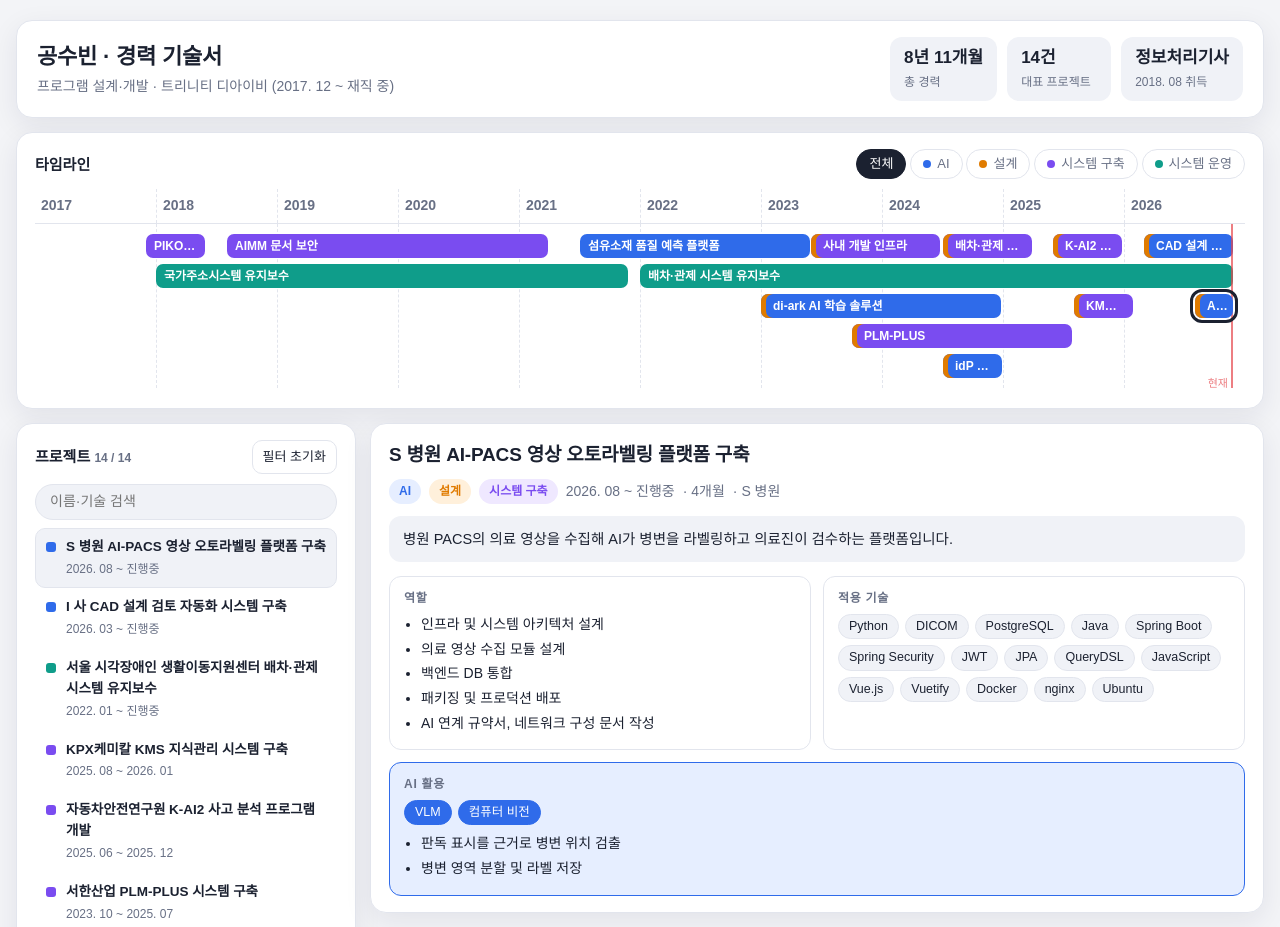
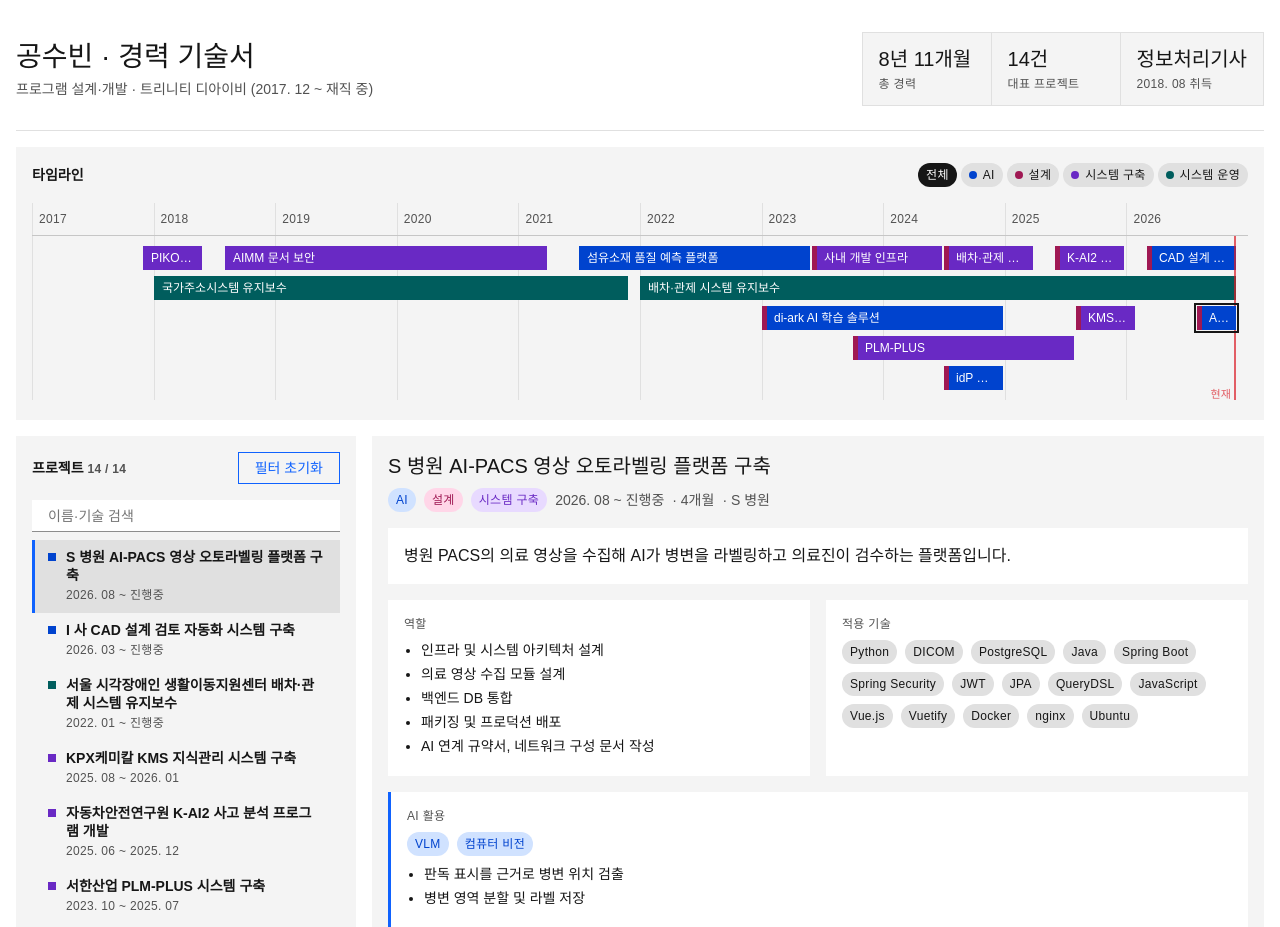
Before and after one commit to sbkong/career, a plain HTML site: page index.html in a window 1280 px wide. Shown: the top 927 px of the page. Drawn offline with Linux system fonts and the light colour scheme; a web font is replaced by a local one.

Commit message:
Apply IBM Carbon based design
Co-Authored-By: Claude Fable 5.2 <noreply@anthropic.com>

```diff
--- a/index.html
+++ b/index.html
@@ -1,10 +1,13 @@
 <!doctype html>
-<html lang="ko">
+<html lang="ko" data-design="a">
 <head>
 <meta charset="utf-8">
 <meta name="viewport" content="width=device-width, initial-scale=1">
 <meta name="robots" content="noindex, nofollow">
 <title>경력 기술서 - 공수빈</title>
+<link rel="preconnect" href="https://fonts.googleapis.com">
+<link rel="preconnect" href="https://fonts.gstatic.com" crossorigin>
+<link href="https://fonts.googleapis.com/css2?family=IBM+Plex+Sans+KR:wght@300;400;500;600&display=swap" rel="stylesheet">
 <style>
   :root {
     --bg: #f3f4f7; --panel: #ffffff; --text: #1b2130; --muted: #687085;
@@ -12,22 +15,6 @@
     --ai: #2f6bea; --design: #e07b00; --build: #7a4cf0; --ops: #0f9d8a;
     --ai-soft: #e6eeff; --design-soft: #fff0db; --build-soft: #efe8ff; --ops-soft: #dff5f1;
     --accent: #2f6bea; --shadow: 0 8px 28px rgba(20,30,60,.08);
-  }
-  @media (prefers-color-scheme: dark) {
-    :root:not([data-theme="light"]) {
-      --bg: #10131a; --panel: #1a1f2c; --text: #e7eaf2; --muted: #98a1b7;
-      --line: #2a3144; --soft: #222838;
-      --ai: #6f9bff; --design: #ffb454; --build: #a88bff; --ops: #3fcdb8;
-      --ai-soft: #1d2a4a; --design-soft: #3d2c12; --build-soft: #2a2350; --ops-soft: #143a36;
-      --accent: #6f9bff; --shadow: 0 8px 28px rgba(0,0,0,.35);
-    }
-  }
-  :root[data-theme="dark"] {
-    --bg: #10131a; --panel: #1a1f2c; --text: #e7eaf2; --muted: #98a1b7;
-    --line: #2a3144; --soft: #222838;
-    --ai: #6f9bff; --design: #ffb454; --build: #a88bff; --ops: #3fcdb8;
-    --ai-soft: #1d2a4a; --design-soft: #3d2c12; --build-soft: #2a2350; --ops-soft: #143a36;
-    --accent: #6f9bff; --shadow: 0 8px 28px rgba(0,0,0,.35);
   }
   * { box-sizing: border-box; }
   body {
@@ -72,8 +59,6 @@
   }
   .chip i { width: 8px; height: 8px; border-radius: 50%; display: inline-block; }
   .chip.on { color: #fff; background: var(--text); border-color: var(--text); }
-  :root[data-theme="dark"] .chip.on { color: #10131a; }
-  @media (prefers-color-scheme: dark) { :root:not([data-theme="light"]) .chip.on { color: #10131a; } }
   .chip[disabled] { opacity: .45; cursor: default; }
   .search {
     border: 1px solid var(--line); background: var(--soft); color: var(--text);
@@ -205,6 +190,78 @@
     .p-item { break-inside: avoid; border-top: 1px solid #ccc; padding: 10px 0; }
     .p-item h3 { margin: 0 0 2px; font-size: 14px; }
   }
+
+  /* ---------- A: IBM Carbon Design System (white theme) ----------
+     출처: carbondesignsystem.com — color tokens, type sets, spacing, tag spec
+     text #161616 / #525252, background #fff, layer-01 #f4f4f4, border #e0e0e0 · #c6c6c6 · #8d8d8d,
+     interactive #0f62fe, 태그 16px radius · 24px · 12px, 간격 2·4·8·12·16·24·32, 그 밖의 모서리는 직각 */
+  html:root[data-design="a"] {
+    --bg: #ffffff; --panel: #f4f4f4; --text: #161616; --muted: #525252; --line: #c6c6c6; --soft: #ffffff;
+    --ai: #0043ce; --design: #9f1853; --build: #6929c4; --ops: #005d5d;
+    --ai-soft: #d0e2ff; --design-soft: #ffd6e8; --build-soft: #e8daff; --ops-soft: #9ef0f0;
+    --accent: #0f62fe; --shadow: none;
+  }
+  [data-design="a"] body { font-family: "IBM Plex Sans KR", "IBM Plex Sans", "Malgun Gothic", sans-serif; font-size: 14px; line-height: 20px; }
+  [data-design="a"] .wrap { padding: 32px 16px 64px; }
+  [data-design="a"] .top { background: none; border: 0; border-bottom: 1px solid #e0e0e0; border-radius: 0; box-shadow: none; padding: 0 0 24px; gap: 16px 32px; }
+  [data-design="a"] .who h1 { font-size: 28px; line-height: 36px; font-weight: 400; letter-spacing: 0; }
+  [data-design="a"] .who p { margin-top: 4px; }
+  [data-design="a"] .stats { gap: 1px; background: #e0e0e0; border: 1px solid #e0e0e0; }
+  [data-design="a"] .stat { background: #f4f4f4; border-radius: 0; padding: 12px 16px; min-width: 128px; }
+  [data-design="a"] .stat b { font-size: 20px; line-height: 28px; font-weight: 400; }
+  [data-design="a"] .stat span { font-size: 12px; line-height: 16px; letter-spacing: .32px; }
+  [data-design="a"] .panel { border: 0; border-radius: 0; box-shadow: none; padding: 16px; margin-top: 16px; }
+  [data-design="a"] .split { gap: 16px; margin-top: 16px; }
+  [data-design="a"] .split .panel { margin-top: 0; }
+  [data-design="a"] .panel-head { margin-bottom: 16px; }
+  [data-design="a"] .panel-head h2 { font-size: 14px; line-height: 18px; font-weight: 600; }
+  [data-design="a"] .hint { letter-spacing: .32px; }
+  [data-design="a"] .chip { border: 0; border-radius: 16px; background: #e0e0e0; color: #161616; height: 24px; padding: 0 8px; font-size: 12px; letter-spacing: .32px; }
+  [data-design="a"] .chip:hover { background: #d1d1d1; }
+  [data-design="a"] .chip.on { background: #161616; color: #fff; }
+  [data-design="a"] .search { border: 0; border-bottom: 1px solid #8d8d8d; border-radius: 0; background: #fff; height: 32px; padding: 0 16px; }
+  [data-design="a"] .search:focus { outline: 2px solid #0f62fe; outline-offset: -2px; }
+  [data-design="a"] .btn { border: 1px solid #0f62fe; color: #0f62fe; background: transparent; border-radius: 0; height: 32px; padding: 0 16px; font-size: 14px; }
+  [data-design="a"] .btn:hover { background: #0f62fe; color: #fff; }
+  [data-design="a"] .axis { border-bottom: 1px solid #c6c6c6; }
+  [data-design="a"] .axis button { font-weight: 400; font-size: 12px; letter-spacing: .32px; border-left: 1px solid #e0e0e0; }
+  [data-design="a"] .axis button.on { border-radius: 0; }
+  [data-design="a"] .gridlines span { border-left: 1px solid #e0e0e0; }
+  [data-design="a"] .bar { border-radius: 0; font-weight: 400; font-size: 12px; }
+  [data-design="a"] .bar:hover { transform: none; outline: 2px solid #0f62fe; outline-offset: 1px; }
+  [data-design="a"] .bar:not(.has-design):hover { box-shadow: none; }
+  [data-design="a"] .bar.sel { outline: 2px solid #161616; outline-offset: 1px; }
+  [data-design="a"] .now { background: #da1e28; }
+  [data-design="a"] .now::after { color: #da1e28; }
+  [data-design="a"] .tip { border-radius: 0; background: #161616; color: #fff; }
+  [data-design="a"] .item { border-radius: 0; border: 0; border-left: 3px solid transparent; padding: 8px 16px 8px 13px; }
+  [data-design="a"] .item:hover { background: rgba(141,141,141,.12); }
+  [data-design="a"] .item.sel { background: #e0e0e0; border-left-color: #0f62fe; }
+  [data-design="a"] .item i { border-radius: 0; width: 8px; height: 8px; margin-top: 5px; }
+  [data-design="a"] .item b { font-size: 14px; line-height: 18px; font-weight: 600; }
+  [data-design="a"] .item span { font-size: 12px; letter-spacing: .32px; }
+  [data-design="a"] .d-top h3 { font-size: 20px; line-height: 28px; font-weight: 400; letter-spacing: 0; }
+  [data-design="a"] .badge { border-radius: 16px; height: 24px; padding: 0 8px; font-size: 12px; font-weight: 400; letter-spacing: .32px; }
+  [data-design="a"] .d-meta { margin: 8px 0 16px; }
+  [data-design="a"] .d-desc { background: #fff; border-radius: 0; padding: 16px; font-size: 16px; line-height: 24px; margin-bottom: 16px; }
+  [data-design="a"] .cols { gap: 16px; }
+  [data-design="a"] .col { background: #fff; border: 0; border-radius: 0; padding: 16px; }
+  [data-design="a"] .col h4, [data-design="a"] .tech-group h4 { font-size: 12px; line-height: 16px; letter-spacing: .32px; font-weight: 400; color: #525252; margin-bottom: 8px; }
+  [data-design="a"] .col li { margin: 4px 0; }
+  [data-design="a"] .ai-col { background: #fff; border-left: 3px solid #0f62fe; }
+  [data-design="a"] .tags { gap: 8px; }
+  [data-design="a"] .tag { display: inline-flex; align-items: center; border: 0; border-radius: 16px; background: #e0e0e0; color: #161616; height: 24px; padding: 0 8px; font-size: 12px; letter-spacing: .32px; }
+  [data-design="a"] .tag:hover { background: #d1d1d1; color: #161616; }
+  [data-design="a"] .ai-tag, [data-design="a"] .ai-tag:hover { background: #d0e2ff; color: #0043ce; }
+  [data-design="a"] .tech-grid { gap: 16px; }
+  [data-design="a"] .tech-group { background: #fff; border: 0; border-radius: 0; padding: 16px; }
+  [data-design="a"] .tchip { border-radius: 0; border: 1px solid #e0e0e0; background: color-mix(in srgb, #0f62fe var(--p, 0%), #fff); height: 24px; padding: 0 8px; font-size: 12px; }
+  [data-design="a"] .tchip:hover { border-color: #0f62fe; }
+  [data-design="a"] .tchip.hot { font-weight: 400; border-color: transparent; }
+  [data-design="a"] .tchip.on { background: #161616; border-color: #161616; color: #fff; }
+  [data-design="a"] .others li { border-top: 1px solid #c6c6c6; padding: 12px 0; }
+  [data-design="a"] .others li:first-child { border-top: 0; }
+  [data-design="a"] .others .when { font-size: 12px; letter-spacing: .32px; }
 </style>
 </head>
 <body>
```
